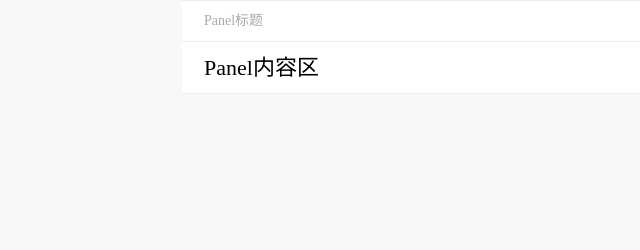
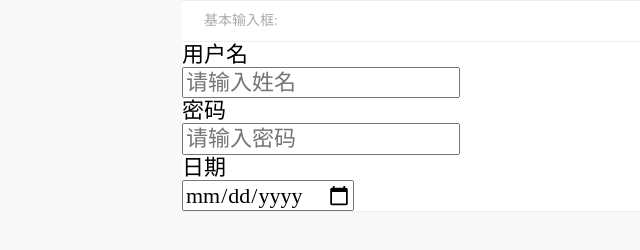
Before and after one commit to zengshide123/tian-ui, a plain HTML site: page demo/input.html in a window 1280 px wide. Shown: the whole page, without its empty margins (138-778 px from the left). Drawn offline with Linux system fonts and the light colour scheme.

Commit message:
增加readme

```diff
--- a/demo/input.html
+++ b/demo/input.html
@@ -4,10 +4,11 @@
  * @Author: tiantian
  * @Date: 2019-09-14 22:56:06
  * @LastEditors: sueRimn
- * @LastEditTime: 2019-09-14 22:57:40
+ * @LastEditTime: 2019-09-14 23:18:11
  -->
 <!DOCTYPE html>
 <html lang="en">
+
 <head>
     <meta charset="UTF-8">
     <meta name="viewport" content="width=device-width, initial-scale=1.0">
@@ -15,12 +16,31 @@
     <title>表单元素</title>
     <link rel="stylesheet" href="../src/tian-ui.css">
 </head>
+
 <body>
     <div class="tt-content">
-        <h1 class="tt-panel-title">Panel标题</h1>
-        <div class="tt-panel-body">
-            Panel内容区
+        <h1 class="tt-panel-title">基本输入框:</h1>
+        <div class="tt-panel-body no-padding">
+            <div class="tt-form-item">
+                <label class="tt-form-label">用户名</label>
+                <div class="tt-form-body">
+                    <input class="tt-input" type="text" placeholder="请输入姓名" />
+                </div>
+            </div>
+            <div class="tt-form-item">
+                <label class="tt-form-label">密码</label>
+                <div class="tt-form-body">
+                    <input class="tt-input" type="password" placeholder="请输入密码" />
+                </div>
+            </div>
+            <div class="tt-form-item">
+                <label class="tt-form-label">日期</label>
+                <div class="tt-form-body">
+                    <input class="tt-input" type="date" placeholder="请选择日期" />
+                </div>
+            </div>
         </div>
     </div>
 </body>
+
 </html>
```
Also changed, not shown: readme.md (added).
